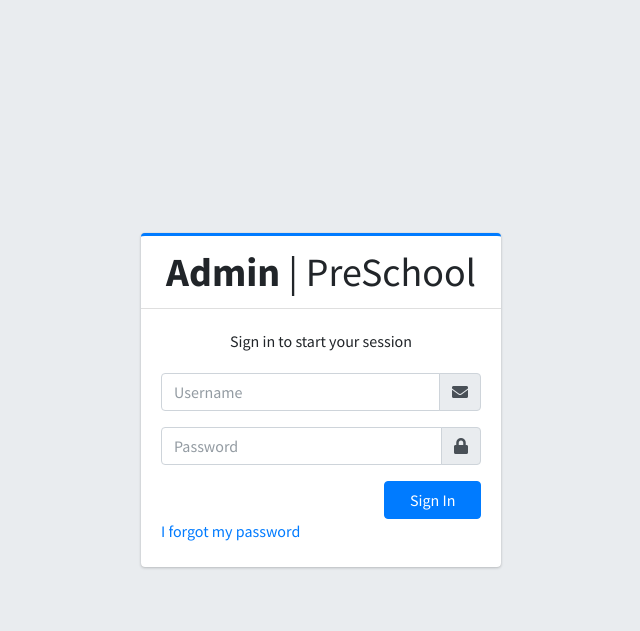
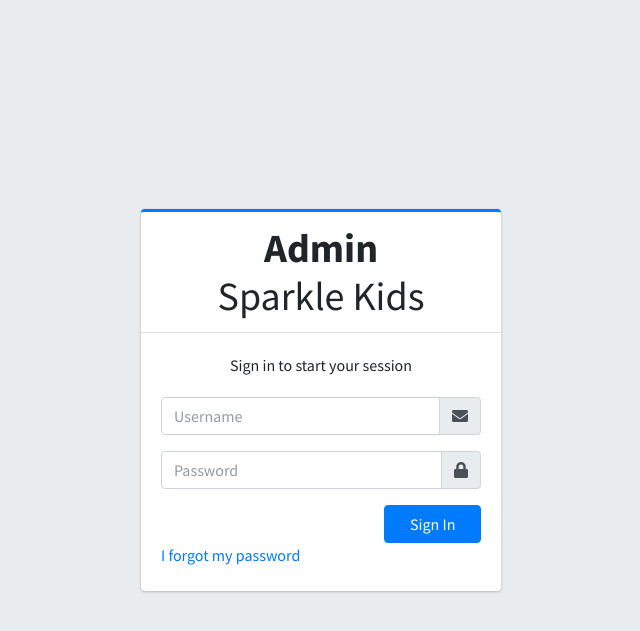
Before and after one commit to Julylun/SecondYearWeb_2, a PHP site: page /admin in a window 1280 px wide. Shown: the top 631 px of the page, without its empty margins (319-959 px from the left). Run offline with PHP 8.4, Linux system fonts and the light colour scheme; a stand-in replaces the project's code that opens the database connection; some libraries are stand-ins or nearby versions.

Commit message:
Fix website name and sth sth..

```diff
--- a/admin/index.php
+++ b/admin/index.php
@@ -40,7 +40,7 @@ if(isset($_POST['login']))
   <!-- /.login-logo -->
   <div class="card card-outline card-primary">
     <div class="card-header text-center">
-      <a href="../index.php" class="h1"><b>Admin</b> |  PreSchool</a>
+      <a href="../index.php" class="h1"><b>Admin</b><br> Sparkle Kids</a>
     </div>
     <div class="card-body">
       <p class="login-box-msg">Sign in to start your session</p>
```
